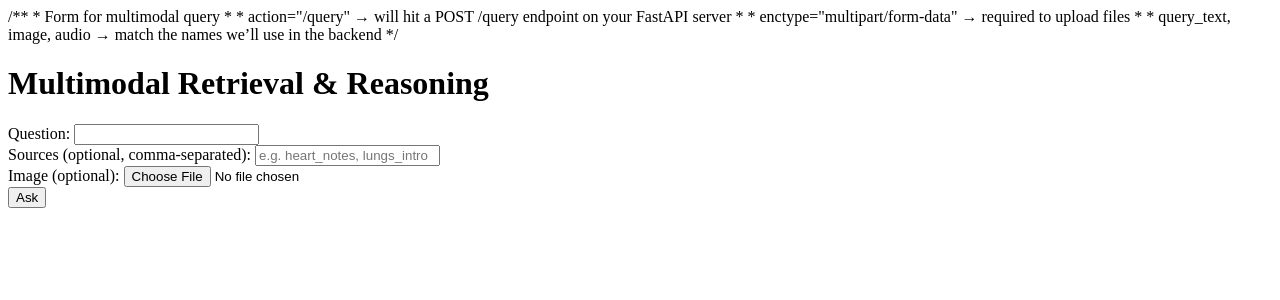
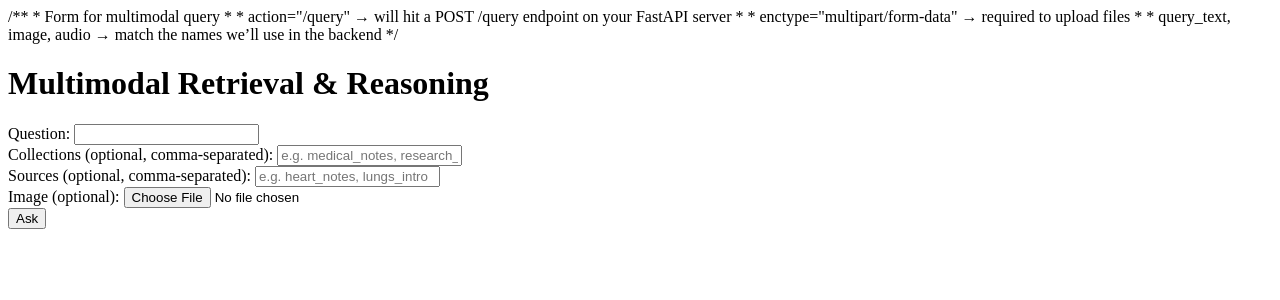
Before and after one commit to yuteshvishnu/multimodal-retrieval-engine, a FastAPI app: page / in a window 1280 px wide. Shown: the top 300 px of the page. Run offline with FastAPI, Linux system fonts and the light colour scheme.

Commit message:
Version-8 : Multi-Collection

```diff
--- a/backend/api/main.py
+++ b/backend/api/main.py
@@ -39,6 +39,7 @@ async def query_endpoint(
     image: UploadFile | None = File(None),
     audio: UploadFile | None = File(None),
     sources: str | None = Form(None),
+    collections: str | None = Form(None),
 ):
     """
     Now:
@@ -55,11 +56,16 @@ async def query_endpoint(
         # e.g. "heart_notes, lungs_intro"
         source_list = [s.strip() for s in sources.split(",") if s.strip()]
 
+    collection_list: list[str] | None = None
+    if collections:
+        collection_list = [c.strip() for c in collections.split(",") if c.strip()]
+
     result = pipeline.run(
         query_text=query_text,
         image_bytes=image_bytes,
         audio_bytes=audio_bytes,
         sources=source_list,
+        collections=collection_list
     )
 
     # for now pipeline returns a plain dict already
--- a/backend/core/pipeline.py
+++ b/backend/core/pipeline.py
@@ -34,6 +34,7 @@ class MultimodalPipeline:
         image_bytes: Optional[bytes] = None,
         audio_bytes: Optional[bytes] = None,
         sources: list[str] | None = None,
+        collections: list[str] | None = None,
     ) -> dict:
         print(f"[Pipeline] Received query: {query_text!r}")
         """
@@ -66,7 +67,7 @@ class MultimodalPipeline:
         # 2) retrieve (dummy)
         initial_top_k=20
         final_top_k=8
-        stage1_retrieved = self.index.search(text_embedding, top_k=initial_top_k, source_filter=sources)
+        stage1_retrieved = self.index.search(text_embedding, top_k=initial_top_k, source_filter=sources, collection_filter=collections)
         print(f"[Pipeline] Retrieved {len(stage1_retrieved)} candidates from stage 1")
         stage2_retrieved = self.reranker.rerank(query_text, candidates=stage1_retrieved, final_top_k=final_top_k)
         print(f"[Pipeline] Retrieved {len(stage2_retrieved)} candidates from stage 2")
--- a/frontend/templates/index.html
+++ b/frontend/templates/index.html
@@ -26,6 +26,12 @@
     </div>
 
     <div>
+      <label for="collections">Collections (optional, comma-separated):</label>
+      <input type="text" id="collections" name="collections" placeholder="e.g. medical_notes, research_papers" />
+    </div>
+
+
+    <div>
       <label for="sources">Sources (optional, comma-separated):</label>
       <input type="text" id="sources" name="sources" placeholder="e.g. heart_notes, lungs_intro" />
     </div>
```
Also changed, not shown: backend/retrieval/index.py (+7 -1 lines), scripts/build_index.py (+12 -3 lines), README.md.
